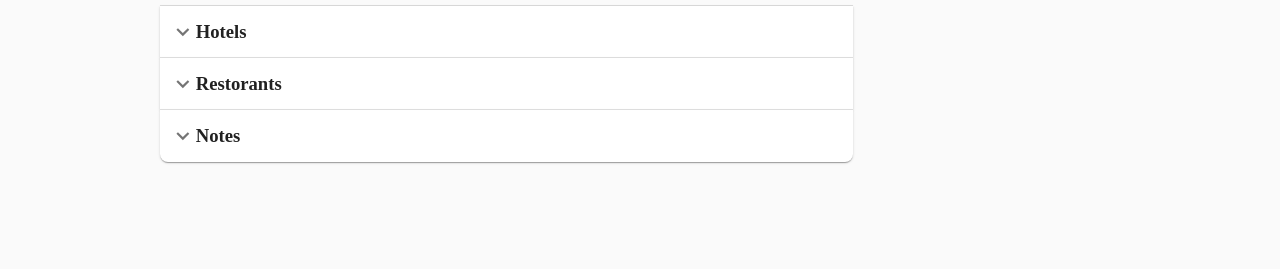
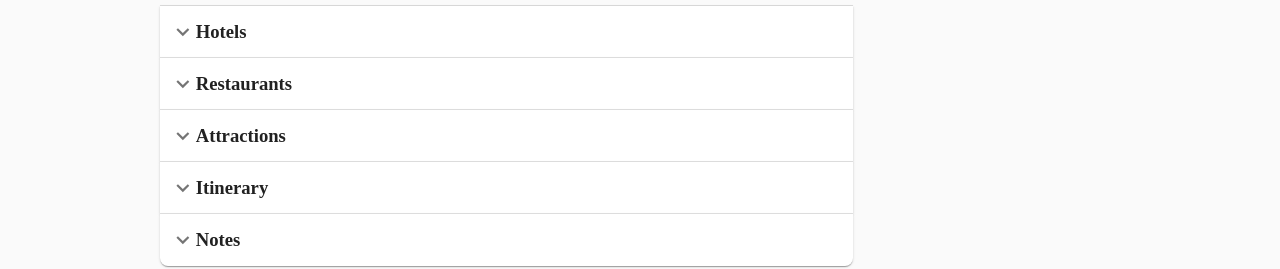
Before and after one commit to aniket2499/TripPlanner, a React (Create React App) app in the folder client/: page /my-trips in a window 1280 px wide. Shown: the part 410-679 px from the top of the page. Built offline with nearby package versions, Linux system fonts and the light colour scheme; no server answers.

Commit message:
accordian added

```diff
--- a/client/src/Components/MyTrip.js
+++ b/client/src/Components/MyTrip.js
@@ -87,19 +87,19 @@ const MyTrip = () => {
                     </AccordionSummary>
                     <AccordionDetails>
                       <Button>
-                        <HotelIcon />
+                        <HotelIcon sx={{ mr: 2 }} />
                         <Typography variant="body2">Hotels</Typography>
                       </Button>
                       <Button>
-                        <RestaurantIcon />
+                        <RestaurantIcon sx={{ mr: 2 }} />
                         <Typography variant="body2">Restaurants</Typography>
                       </Button>
                       <Button>
-                        <FlightIcon />
+                        <FlightIcon sx={{ mr: 2 }} />
                         <Typography variant="body2">Flights</Typography>
                       </Button>
                       <Button>
-                        <NotesIcon />
+                        <NotesIcon sx={{ mr: 2 }} />
                         <Typography variant="body2">Notes</Typography>
                       </Button>
                     </AccordionDetails>
@@ -150,6 +150,7 @@ const MyTrip = () => {
                 sx={{
                   m: 5,
                   p: 2,
+
                   display: "flex",
                   flexDirection: "column",
                   justifyContent: "center",
@@ -190,7 +191,6 @@ const MyTrip = () => {
                 </Grid>
               </Paper>
             </Box>
-
             <Accordion>
               <AccordionSummary
                 style={{ flexDirection: "row-reverse" }}
@@ -208,7 +208,27 @@ const MyTrip = () => {
                 aria-controls="panel1a-content"
                 id="panel1a-header"
               >
-                <Typography fontWeight="fontWeightBold">Restorants</Typography>
+                <Typography fontWeight="fontWeightBold">Restaurants</Typography>
+              </AccordionSummary>
+            </Accordion>
+            <Accordion>
+              <AccordionSummary
+                style={{ flexDirection: "row-reverse" }}
+                expandIcon={<ExpandMoreIcon />}
+                aria-controls="panel1a-content"
+                id="panel1a-header"
+              >
+                <Typography fontWeight="fontWeightBold">Attractions</Typography>
+              </AccordionSummary>
+            </Accordion>
+            <Accordion>
+              <AccordionSummary
+                style={{ flexDirection: "row-reverse" }}
+                expandIcon={<ExpandMoreIcon />}
+                aria-controls="panel1a-content"
+                id="panel1a-header"
+              >
+                <Typography fontWeight="fontWeightBold">Itinerary</Typography>
               </AccordionSummary>
             </Accordion>
             <Accordion>
```
